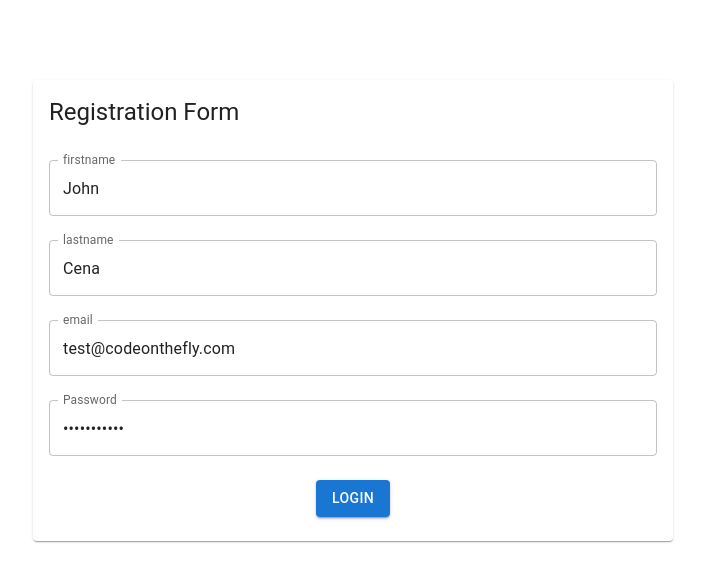
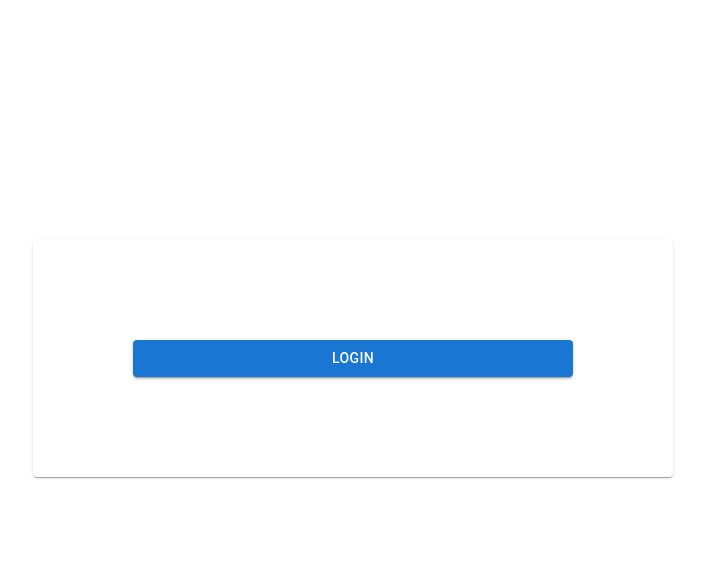
Before and after one commit to wkpdd/react-rm-v2, a React (Vite) app: page / in a window 1280 px wide. Shown: the top 582 px of the page, without its empty margins (287-992 px from the left). Built offline with nearby package versions, Linux system fonts and the light colour scheme.

Commit message:
Auth with Auth0 Updated

```diff
--- a/src/beginner-projects/auth0/Auth0.jsx
+++ b/src/beginner-projects/auth0/Auth0.jsx
@@ -1,96 +1,27 @@
 import React from "react";
-import { validationSchema } from "../registration-form/validators";
-import { useFormik } from "formik";
-import { Button, Card, CardContent, CardHeader, TextField } from "@mui/material";
+import { Button, Card, CardContent, CardHeader, CircularProgress } from "@mui/material";
 import "./RegistrationForm.css"
-import { Auth0Provider, useAuth0 } from "@auth0/auth0-react";
+import { useAuth0 } from "@auth0/auth0-react";
 
 export default function Auth0Dev() {
-    const { loginWithRedirect, logout, isLoading, isAuthenticated } = useAuth0();
-    const formik = useFormik({
-        initialValues: {
-            firstname: "John",
-            lastname: "Cena",
-            email: "test@codeonthefly.com",
-            password: "hello-world"
-        },
-        validationSchema: validationSchema,
-        onSubmit: (values) => {
-            console.table(values)
-            loginWithRedirect()
-        }
-    })
-
-    const handleLogOut = async ()=>{
-        await logout()
+    const { loginWithRedirect, logout, isLoading, isAuthenticated, user } = useAuth0();
+    const handleLogOut = () => {
+        logout()
+    }
+    const handleLogIn = () => {
+        loginWithRedirect()
     }
     console.log(isAuthenticated);
     return (
 
-            <div>
-                { isAuthenticated ? <Button variant={"contained"} onClick={handleLogOut}>Logout</Button>:<Card className={"card"}>
-                <CardHeader
-                    title={"Registration Form"}
-                />
-                <CardContent>
-                    <form onSubmit={formik.handleSubmit} className={"form"}>
-                        <TextField
-                            // fullWidth
-                            className={"field"}
-                            id={"firstname"}
-                            name={"firstname"}
-                            label={"firstname"}
-                            value={formik.values.firstname}
-                            onChange={formik.handleChange}
-                            error={formik.touched.firstname && Boolean(formik.errors.firstname)}
-                            helperText={formik.touched.firstname && formik.errors.firstname}
-                        />
-                        <br />
-                        <TextField
-                            // fullWidth
-                            className={"field"}
-                            id={"lastname"}
-                            name={"lastname"}
-                            label={"lastname"}
-                            value={formik.values.lastname}
-                            onChange={formik.handleChange}
-                            error={formik.touched.lastname && Boolean(formik.errors.lastname)}
-                            helperText={formik.touched.lastname && formik.errors.lastname}
-                        />
-                        <br />
-                        <TextField
-                            // fullWidth
-                            className={"field"}
-                            id={"email"}
-                            name={"email"}
-                            label={"email"}
-                            value={formik.values.email}
-                            onChange={formik.handleChange}
-                            error={formik.touched.email && Boolean(formik.errors.email)}
-                            helperText={formik.touched.email && formik.errors.email}
-                        />
-                        <br />
-                        <TextField
-                            // fullWidth
-                            className={"field"}
-                            id="password"
-                            name="password"
-                            label="Password"
-                            type="password"
-                            value={formik.values.password}
-                            onChange={formik.handleChange}
-                            error={formik.touched.password && Boolean(formik.errors.password)}
-                            helperText={formik.touched.password && formik.errors.password}
-                        />
-                        <br />
-                        <div className="buttons">
-                            <Button variant={"contained"} type={"submit"} >Login</Button>
-
-                        </div>
-                    </form>
-                </CardContent>
-            </Card>
-        }
-            </div>
+        <Card className="card">
+            {
+                isLoading ?
+                    <CircularProgress /> :
+                    isAuthenticated ?
+                        <Button fullWidth variant={"contained"} onClick={handleLogOut}>Logout {user.email}</Button> :
+                        <Button fullWidth variant={"contained"} onClick={handleLogIn}>Login</Button>
+            }
+        </Card>
     )
 }
--- a/src/beginner-projects/auth0/RegistrationForm.css
+++ b/src/beginner-projects/auth0/RegistrationForm.css
@@ -1,8 +1,11 @@
 .card{
-
+    padding: 100px;
     width: 50%;
+    align-items: center;
+    justify-content: center;
+    justify-items: center;
     position: absolute;
-    top: 10%;
+    top: 30%;
     left: 25%;
     right: 25%;
 }
@@ -20,9 +23,3 @@
 .field {
     margin-top: 10px;
 }
-
-.buttons {
-    display: flex;
-    flex-direction: row;
-    justify-content: space-evenly;
-}
```
